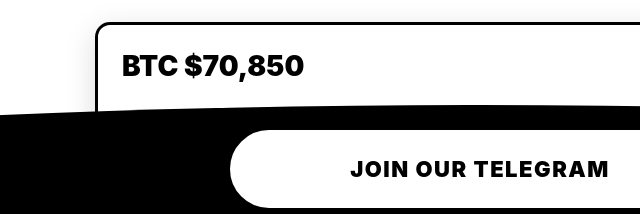
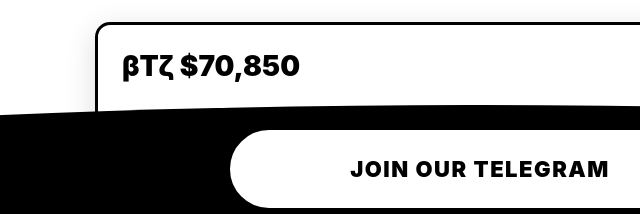
Before and after one commit to 11apna/mehta, a plain HTML site: page index.html in a window 1280 px wide. Shown: the part 557-771 px from the top of the page, 160-800 px from the left. Drawn offline with Linux system fonts and the light colour scheme.

Commit message:
Update index.html

```diff
--- a/index.html
+++ b/index.html
@@ -465,7 +465,7 @@ src="https://www.facebook.com/tr?id=1483179523457644&ev=PageView&noscript=1"
             <div class="chart-container">
                 <div class="chart-box">
                     <div class="chart-header">
-                        <div class="chart-price">BTC $70,850</div>
+                        <div class="chart-price">βTζ $70,850</div>
                         <div class="chart-change">+1.45%</div>
                     </div>
                     <div class="chart-line">
```
